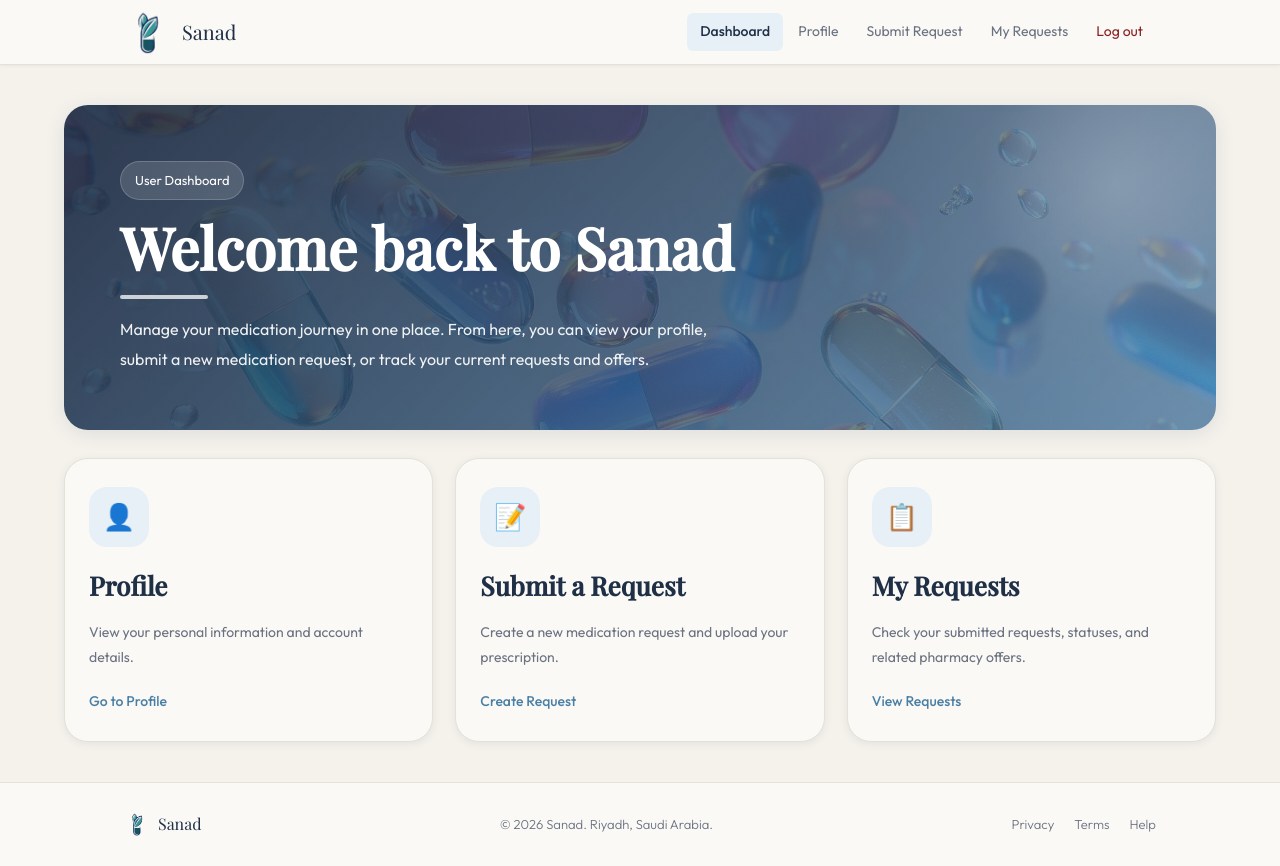
After one commit to joodijana-oss/IT320_Project, a PHP site: page /user-dashboard.html in a window 1280 px wide. The commit adds this page. Run offline with PHP 8.4, Linux system fonts and the light colour scheme.

Commit message:
user dashboard

```diff
--- a/style.css
+++ b/style.css
@@ -669,6 +669,279 @@ body {
 
 
 
+
+
+/* =========================
+   USER DASHBOARD PAGE
+   ========================= */
+
+.user-dashboard-page .sn-container {
+  max-width: 1200px;
+}
+
+.user-dash-hero {
+  position: relative;
+  overflow: hidden;
+  border-radius: var(--sn-radius-xl);
+  min-height: 320px;
+  display: flex;
+  align-items: center;
+  padding: 56px;
+  margin-bottom: 28px;
+  background:
+    linear-gradient(135deg, rgba(31,47,70,0.92), rgba(74,127,165,0.72)),
+    url("images/IMG_4806.jpg") center/cover no-repeat;
+  box-shadow: var(--sn-shadow-md);
+}
+
+.user-dash-hero__overlay {
+  position: absolute;
+  inset: 0;
+  background: radial-gradient(circle at top right, rgba(255,255,255,0.16), transparent 35%);
+}
+
+.user-dash-hero__content {
+  position: relative;
+  z-index: 2;
+  max-width: 720px;
+  color: #fff;
+}
+
+.user-dash-hero__badge {
+  display: inline-block;
+  margin-bottom: 16px;
+  padding: 8px 14px;
+  border-radius: 999px;
+  background: rgba(255,255,255,0.14);
+  border: 1px solid rgba(255,255,255,0.18);
+  backdrop-filter: blur(8px);
+  -webkit-backdrop-filter: blur(8px);
+  font-size: 13px;
+}
+
+.user-dash-hero__title {
+  font-family: var(--sn-font-display);
+  font-size: clamp(36px, 5vw, 58px);
+  line-height: 1.08;
+  margin-bottom: 16px;
+}
+
+.user-dash-hero__text {
+  font-size: 16px;
+  line-height: 1.85;
+  color: rgba(255,255,255,0.92);
+  max-width: 620px;
+}
+
+/* cards */
+.user-dash-actions {
+  display: grid;
+  grid-template-columns: repeat(3, 1fr);
+  gap: 22px;
+}
+
+.user-dash-card {
+  display: block;
+  text-decoration: none;
+  color: inherit;
+  background: var(--sn-surface);
+  border: 1px solid var(--sn-border);
+  border-radius: var(--sn-radius-xl);
+  padding: 28px 24px;
+  box-shadow: var(--sn-shadow-sm);
+  transition: transform 0.2s ease, box-shadow 0.2s ease, border-color 0.2s ease;
+}
+
+.user-dash-card:hover {
+  transform: translateY(-8px);
+  box-shadow: var(--sn-shadow-md);
+  border-color: rgba(74,127,165,0.28);
+  text-decoration: none;
+}
+
+.user-dash-card__icon {
+  width: 60px;
+  height: 60px;
+  border-radius: 18px;
+  display: grid;
+  place-items: center;
+  font-size: 26px;
+  background: var(--sn-accent-light);
+  margin-bottom: 18px;
+}
+
+.user-dash-card__title {
+  font-family: var(--sn-font-display);
+  font-size: 26px;
+  color: var(--sn-primary);
+  margin-bottom: 12px;
+}
+
+.user-dash-card__text {
+  font-size: 14px;
+  color: var(--sn-text-muted);
+  line-height: 1.8;
+  margin-bottom: 18px;
+}
+
+.user-dash-card__link {
+  display: inline-block;
+  font-size: 14px;
+  font-weight: 500;
+  color: var(--sn-accent);
+}
+
+/* responsive */
+@media (max-width: 900px) {
+  .user-dash-actions {
+    grid-template-columns: 1fr;
+  }
+
+  .user-dash-hero {
+    padding: 38px 28px;
+    min-height: auto;
+  }
+}
+
+@media (max-width: 600px) {
+  .user-dash-hero__title {
+    font-size: 34px;
+  }
+
+  .user-dash-hero__text {
+    font-size: 14px;
+  }
+}
+
+
+
+/* =========================
+   User Dashboard - small beauty touches
+   ========================= */
+
+/* Hero soft glow */
+.user-dash-hero::after {
+  content: "";
+  position: absolute;
+  width: 280px;
+  height: 280px;
+  top: -60px;
+  right: -40px;
+  border-radius: 50%;
+  background: radial-gradient(circle, rgba(255,255,255,0.18), transparent 70%);
+  z-index: 1;
+  pointer-events: none;
+}
+
+/* subtle line under hero title */
+.user-dash-hero__title {
+  position: relative;
+}
+
+.user-dash-hero__title::after {
+  content: "";
+  display: block;
+  width: 88px;
+  height: 4px;
+  margin-top: 16px;
+  border-radius: 999px;
+  background: rgba(255,255,255,0.75);
+}
+
+/* Card polish */
+.user-dash-card {
+  position: relative;
+  overflow: hidden;
+}
+
+.user-dash-card::before {
+  content: "";
+  position: absolute;
+  top: 0;
+  left: 0;
+  width: 100%;
+  height: 4px;
+  background: linear-gradient(90deg, var(--sn-accent), rgba(74,127,165,0.18));
+  opacity: 0;
+  transition: opacity 0.25s ease;
+}
+
+.user-dash-card:hover::before {
+  opacity: 1;
+}
+
+.user-dash-card:hover {
+  transform: translateY(-10px);
+}
+
+/* icon movement */
+.user-dash-card__icon {
+  transition: transform 0.25s ease, box-shadow 0.25s ease;
+}
+
+.user-dash-card:hover .user-dash-card__icon {
+  transform: translateY(-4px) scale(1.05);
+  box-shadow: 0 10px 22px rgba(74,127,165,0.18);
+}
+
+/* link gets slightly stronger on hover */
+.user-dash-card__link {
+  transition: letter-spacing 0.2s ease, color 0.2s ease;
+}
+
+.user-dash-card:hover .user-dash-card__link {
+  letter-spacing: 0.3px;
+  color: var(--sn-primary);
+}
+
+/* soft entrance animation */
+.user-dash-hero {
+  animation: fadeUpHero 0.8s ease;
+}
+
+.user-dash-card {
+  animation: fadeUpCard 0.8s ease;
+}
+
+.user-dash-card:nth-child(2) {
+  animation-delay: 0.08s;
+}
+
+.user-dash-card:nth-child(3) {
+  animation-delay: 0.16s;
+}
+
+@keyframes fadeUpHero {
+  from {
+    opacity: 0;
+    transform: translateY(18px);
+  }
+  to {
+    opacity: 1;
+    transform: translateY(0);
+  }
+}
+
+@keyframes fadeUpCard {
+  from {
+    opacity: 0;
+    transform: translateY(22px);
+  }
+  to {
+    opacity: 1;
+    transform: translateY(0);
+  }
+}
+
+
+
+
+
+
+
+
+
+
 /* ============================================================
    MEMBER 2 — Register, Submit Request, Request Details
    ============================================================ */
--- /dev/null
+++ b/user-dashboard.html
@@ -0,0 +1,99 @@
+<!DOCTYPE html>
+<html lang="en">
+<head>
+  <meta charset="UTF-8" />
+  <meta name="viewport" content="width=device-width, initial-scale=1.0" />
+  <title>Sanad | User Dashboard</title>
+  <link rel="stylesheet" href="style.css" />
+</head>
+<body>
+
+  <!-- Navbar -->
+  <header class="sn-nav">
+    <div class="sn-container sn-nav__inner">
+      <a href="index.html" class="sn-nav__logo">
+        <img src="images/slogo.png" alt="Sanad Logo" class="sn-nav__logo-img" />
+        <span class="sn-nav__logo-name">Sanad</span>
+      </a>
+
+      <ul class="sn-nav__links">
+        <li><a href="user-dashboard.html" class="sn-nav--active">Dashboard</a></li>
+        <li><a href="profile.html">Profile</a></li>
+        <li><a href="submit-request.html">Submit Request</a></li>
+        <li><a href="my-requests.html">My Requests</a></li>
+        <li><a href="index.html" class="sn-nav--logout">Log out</a></li>
+      </ul>
+    </div>
+  </header>
+
+  <!-- Main -->
+  <main class="sn-main user-dashboard-page">
+    <div class="sn-container">
+
+      <!-- Welcome Section -->
+      <section class="user-dash-hero">
+        <div class="user-dash-hero__overlay"></div>
+
+        <div class="user-dash-hero__content">
+          <span class="user-dash-hero__badge">User Dashboard</span>
+          <h1 class="user-dash-hero__title">Welcome back to Sanad</h1>
+          <p class="user-dash-hero__text">
+            Manage your medication journey in one place. From here, you can view your profile,
+            submit a new medication request, or track your current requests and offers.
+          </p>
+        </div>
+      </section>
+
+      <!-- Quick Actions -->
+      <section class="user-dash-actions">
+        <a href="profile.html" class="user-dash-card">
+          <div class="user-dash-card__icon">👤</div>
+          <h2 class="user-dash-card__title">Profile</h2>
+          <p class="user-dash-card__text">
+            View your personal information and account details.
+          </p>
+          <span class="user-dash-card__link">Go to Profile</span>
+        </a>
+
+        <a href="submit-request.html" class="user-dash-card">
+          <div class="user-dash-card__icon">📝</div>
+          <h2 class="user-dash-card__title">Submit a Request</h2>
+          <p class="user-dash-card__text">
+            Create a new medication request and upload your prescription.
+          </p>
+          <span class="user-dash-card__link">Create Request</span>
+        </a>
+
+        <a href="my-requests.html" class="user-dash-card">
+          <div class="user-dash-card__icon">📋</div>
+          <h2 class="user-dash-card__title">My Requests</h2>
+          <p class="user-dash-card__text">
+            Check your submitted requests, statuses, and related pharmacy offers.
+          </p>
+          <span class="user-dash-card__link">View Requests</span>
+        </a>
+      </section>
+
+    </div>
+  </main>
+
+  <!-- Footer -->
+  <footer class="sn-footer">
+    <div class="sn-container">
+      <div class="sn-footer__inner">
+        <div class="sn-footer__logo">
+          <img class="sn-footer__logo-img" src="images/slogo.png" alt="Sanad logo">
+          <span class="sn-footer__logo-name">Sanad</span>
+        </div>
+        <span class="sn-footer__copy">© 2026 Sanad. Riyadh, Saudi Arabia.</span>
+        <div class="sn-footer__links">
+          <a href="#">Privacy</a>
+          <a href="#">Terms</a>
+          <a href="#">Help</a>
+        </div>
+      </div>
+    </div>
+  </footer>
+
+</body>
+</html>
```
